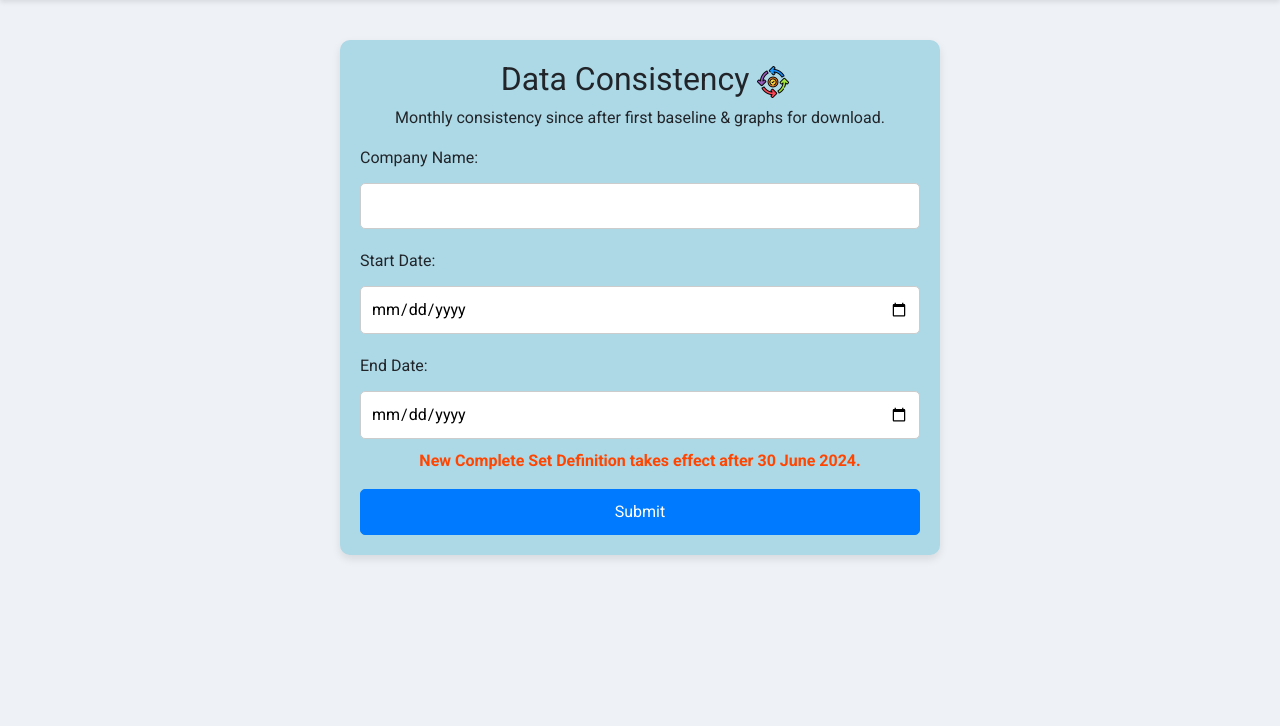
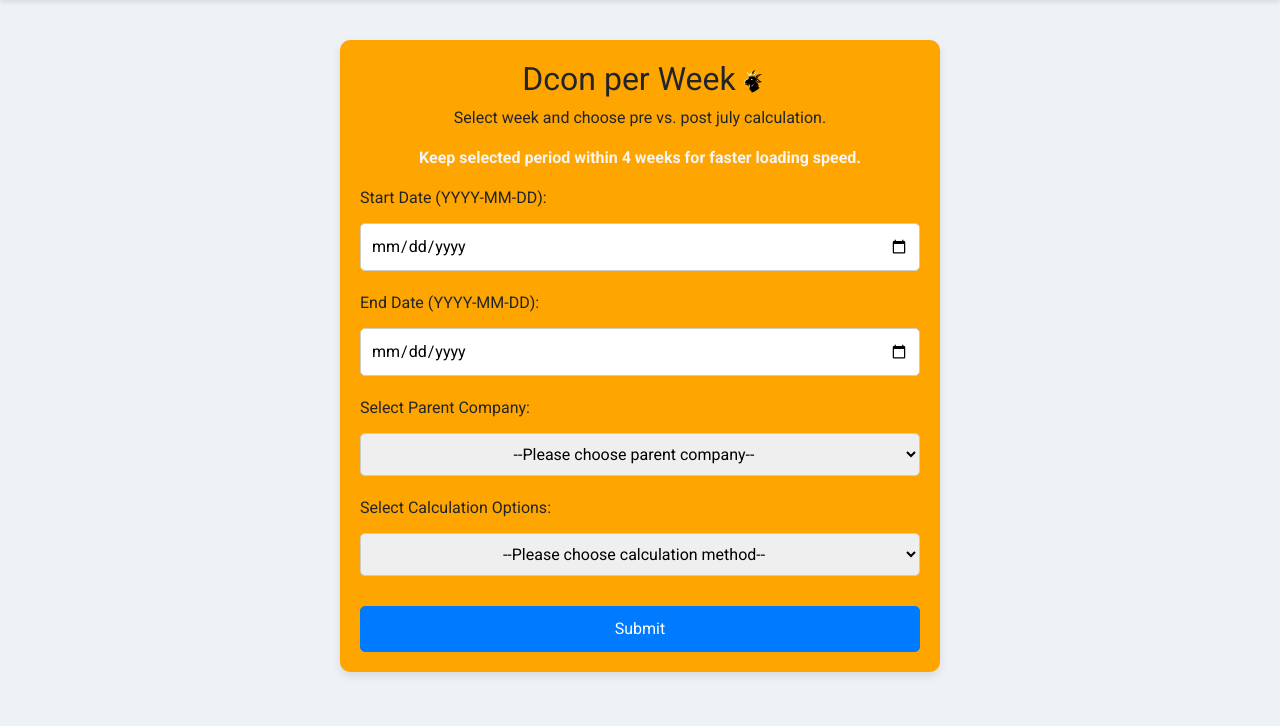
Before and after one commit to FIT-Dev-Team/lbec-flaskdata, a Flask app: template templates/form_weekly.html in a window 1280 px wide. Shown: the part 74-800 px from the top of the page. Run offline with Flask 3, Linux system fonts and the light colour scheme; the template is opened without the code that fills it, so the values that code supplies are empty; parts of the project's set-up code (start-up, migrations or seed data) failed here and were passed over; some libraries are stand-ins or nearby versions.

Commit message:
added form_weekly

```diff
--- a/templates/form_weekly.html
+++ b/templates/form_weekly.html
@@ -1,6 +1,6 @@
 {% extends "base.html" %}
 
-{% block title %}Data Consistency{% endblock %}
+{% block title %}Food Waste & Cover Entries{% endblock %}
 
 {% set show_container = false %}
 
@@ -8,7 +8,7 @@
 
 <style>
     .custom-container {
-        background-color: lightblue;
+        background-color: orange;
         padding: 20px;
         border-radius: 10px;
         box-shadow: 0 4px 8px rgba(0, 0, 0, 0.1);
@@ -19,7 +19,7 @@
         display: block;
         margin-top: 10px;
     }
-    .custom-form input {
+    .custom-form input, .custom-form select {
         width: 100%;
         padding: 10px;
         margin-top: 5px;
@@ -28,28 +28,46 @@
         border: 1px solid #ccc;
         box-sizing: border-box;
     }
+    .custom-form select {
+        text-align: center; /* Center the dropdown options */
+    }
     .custom-form button {
         width: 100%;
         padding: 10px;
+        margin-top: 20px; /* Padding before the submit button */
         border-radius: 5px;
     }
 </style>
+
 <div class="custom-container">
     <center>
-        <h2>Data Consistency <img src="/static/consistency.png" width="32" height="32"></h2>
-        <p>Monthly consistency since after first baseline & graphs for download.</p>
+        <h2>Dcon per Week<img src="/static/goated.png" width="32" height="32"></h2>
+        <p>Select week and choose pre vs. post july calculation.</p>
+        <p style="color: whitesmoke; text-align:center;"><strong>Keep selected period within 4 weeks for faster loading speed.</strong></p>
     </center>
-    <form action="{{ url_for('process_dcon') }}" method="POST" class="custom-form">
-        <label for="company_name">Company Name:</label>
-        <input type="text" name="company_name" id="company_name" required>
-
-        <label for="end_date">Start Date:</label>
+    <form action="{{ url_for('process_wdcon') }}" method="POST" class="custom-form">
+        <label for="start_date">Start Date (YYYY-MM-DD):</label>
         <input type="date" name="start_date" id="start_date" required>
 
-        <label for="end_date">End Date:</label>
+        <label for="end_date">End Date (YYYY-MM-DD):</label>
         <input type="date" name="end_date" id="end_date" required>
 
-        <p style="color:orangered; text-align:center;"><strong>New Complete Set Definition takes effect after 30 June 2024.</strong></p>
+        <!-- Parent Company Dropdown -->
+        <label for="parent_company">Select Parent Company:</label>
+        <select name="parent_company" id="parent_company">
+            <option value="">--Please choose parent company--</option>
+            <option value="constance">Constance</option>
+            <option value="hyatt">Hyatt</option>
+            <option value="others">Marriott & Others</option>
+        </select>
+
+        <!-- Calculation Options Dropdown -->
+        <label for="calc_options">Select Calculation Options:</label>
+        <select name="calc_options" id="calc_options">
+            <option value="">--Please choose calculation method--</option>
+            <option value="cons_false">Pre-July 2024 | FW + CV</option>
+            <option value="cons_true">Post July 2024 | Mandatory Categories +/- CV</option>
+        </select>
 
         <button type="submit" class="btn btn-primary">Submit</button>
     </form>
```
